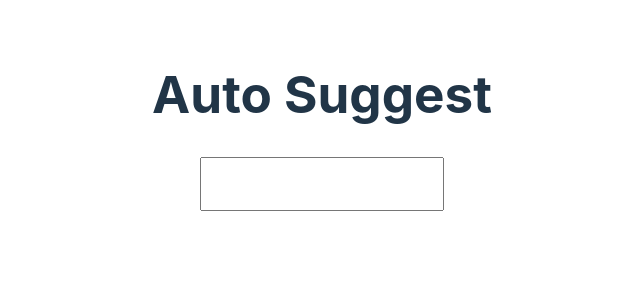
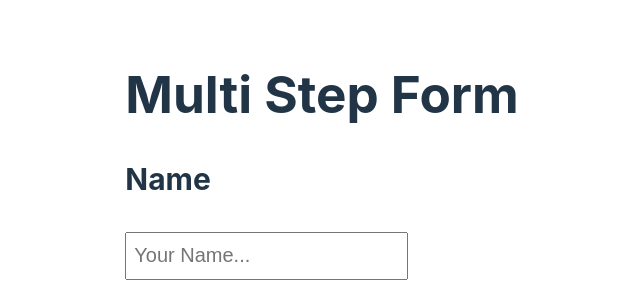
Before and after one commit to PrathamGupta21/react-machine-coding, a React (Vite) app: page / in a window 1280 px wide. Shown: the top 300 px of the page, without its empty margins (318-958 px from the left). Built offline with nearby package versions, Linux system fonts and the light colour scheme.

Commit message:
Multi Step Form

```diff
--- /dev/null
+++ b/src/7. Multi Step Form/index.jsx
@@ -0,0 +1,105 @@
+import { useState } from 'react';
+import './styles.css';
+
+const MultiStepForm = () => {
+  const forms = [
+    {
+      id: 'name',
+      label: 'Name',
+      inputType: 'text',
+      buttonName: 'Next',
+      placeholder: 'Your Name...',
+    },
+    {
+      id: 'email',
+      label: 'Email',
+      inputType: 'email',
+      buttonName: 'Next',
+      placeholder: 'Your Email...',
+    },
+    {
+      id: 'dob',
+      label: 'DOB',
+      inputType: 'date',
+      buttonName: 'Next',
+      placeholder: '',
+    },
+    {
+      id: 'password',
+      label: 'Password',
+      inputType: 'password',
+      buttonName: 'Submit',
+      placeholder: '',
+    },
+  ];
+
+  const [index, setIndex] = useState(0);
+  const [formData, setFormData] = useState({
+    name: '',
+    email: '',
+    dob: '',
+    password: '',
+  });
+  const [isFormSubmitted, setIsFormSubmitted] = useState(false);
+
+  const handleSubmit = (e) => {
+    e.preventDefault();
+    if (index === forms.length - 1) {
+      setIsFormSubmitted(true);
+    } else {
+      setIndex((idx) => idx + 1);
+    }
+  };
+
+  const handleBack = (e) => {
+    e.preventDefault();
+    setIndex((idx) => idx - 1);
+  };
+
+  const handleInputChange = (e) => {
+    const id = e.target.id;
+    const val = e.target.value;
+    const copyFormData = { ...formData };
+    copyFormData[id] = val;
+    setFormData(copyFormData);
+  };
+
+  return (
+    <>
+      <h1>Multi Step Form</h1>
+      {!isFormSubmitted ? (
+        <form className='container' onSubmit={handleSubmit}>
+          {index > 0 && (
+            <a href='/' onClick={handleBack}>
+              Back
+            </a>
+          )}
+          <label>{forms[index].label}</label>
+          <input
+            required
+            value={formData[forms[index].id]}
+            id={forms[index].id}
+            onChange={handleInputChange}
+            type={forms[index].inputType}
+            placeholder={forms[index].placeholder}
+          />
+          <button>{forms[index].buttonName}</button>
+        </form>
+      ) : (
+        <div>
+          <h1>Success !</h1>
+          <hr />
+          <span>Name : {formData.name}</span>
+          <br />
+          <span>Email : {formData.email}</span>
+          <br />
+          <span>dob : {formData.dob}</span>
+          <br />
+          <span>password : {formData.password}</span>
+        </div>
+      )}
+    </>
+  );
+};
+
+export default MultiStepForm;
--- /dev/null
+++ b/src/7. Multi Step Form/styles.css
@@ -0,0 +1,29 @@
+.container {
+  display: flex;
+  align-items: start;
+  flex-direction: column;
+}
+
+label {
+  font-size: 30px;
+  font-weight: bold;
+}
+
+input {
+  height: 30px;
+  font-size: 20px;
+  padding: 7px;
+  margin: 30px 0;
+}
+
+button {
+  width: 120px;
+  height: 45px;
+  border: none;
+  font-size: 20px;
+  background-color: purple;
+  color: #fff;
+  font-weight: bold;
+  border-radius: 5px;
+  cursor: pointer;
+}
--- a/src/App.jsx
+++ b/src/App.jsx
@@ -1,8 +1,8 @@
 import './App.css';
-import AutoSuggest from './6. Auto Suggestion';
+import MultiStepForm from './7. Multi Step Form';
 
 function App() {
-  return <AutoSuggest />;
+  return <MultiStepForm />;
 }
 
 export default App;
```
